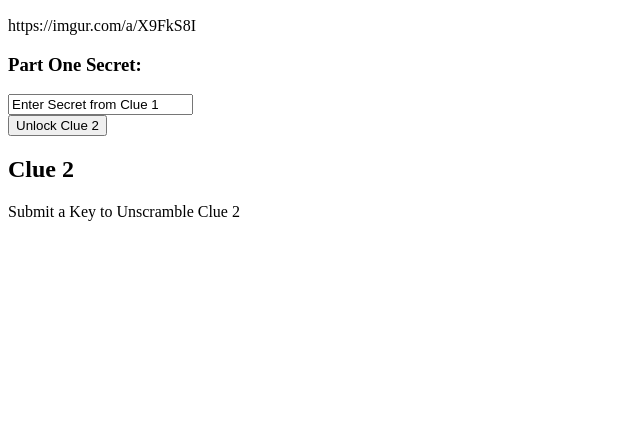
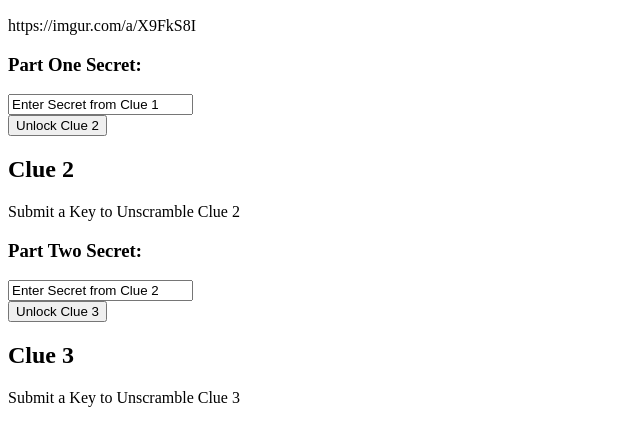
Before and after one commit to ruvane3/puzzlesep2020, a plain HTML site: page Website/index.html in a window 1280 px wide. Shown: the part 110-556 px from the top of the page, without its empty margins (0-640 px from the left). Drawn offline with Linux system fonts and the light colour scheme.

Commit message:
secret key & secret key 2

```diff
--- a/Website/index.html
+++ b/Website/index.html
@@ -6,33 +6,43 @@
 <body>
 
 <h1>Puzzle</h1>
-
-<h2>Clue 1</h2>
-
-<p>https://imgur.com/a/X9FkS8I</p>
 <script type="text/javascript">
-	function unscrambleClue2() {
+	function unscrambleClue(cipherText, secretKey, id) {
 		try {
-			var secretKey = document.getElementById('partonesecret').value;
 			var simpleCrypto = new SimpleCrypto(secretKey)
-			const cipherText = "4e6076182d7cddedc68e3edb53ee4ff54c9b01254d619bd89a7d970dba2e7917t4fF3Dl0RFfTzRU+Leyn3A==f7ac0fdf7e8e02de834f4239f5fd2082e867ae4c0e90e7ee3f994d3b4d16d075";
+			// console.log(simpleCrypto.encrypt("A dummy clue to be encrypted", secretKey));
 			const decipherText = simpleCrypto.decrypt(cipherText)
 
-			document.getElementById('clue2').innerHTML = decipherText;
+			document.getElementById(id).innerHTML = decipherText;
 		} catch(err){
-			document.getElementById('clue2').innerHTML = "INCORRECT - TRY A DIFFERENT SECRET KEY";
+			document.getElementById(id).innerHTML = "INCORRECT - TRY A DIFFERENT SECRET KEY";
 		}
-
 	}
 
 </script>
 
+<h2>Clue 1</h2>
+<p>https://imgur.com/a/X9FkS8I</p>
+
 <h3>Part One Secret:</h3>
 <input type="text" id="partonesecret" name="partonesecret" value="Enter Secret from Clue 1"><br>
-<button type="button" onclick="unscrambleClue2()">Unlock Clue 2</button>
+<button type="button"
+onclick="unscrambleClue('4e6076182d7cddedc68e3edb53ee4ff54c9b01254d619bd89a7d970dba2e7917t4fF3Dl0RFfTzRU+Leyn3A==f7ac0fdf7e8e02de834f4239f5fd2082e867ae4c0e90e7ee3f994d3b4d16d075', document.getElementById('partonesecret').value, 'clue2')">
+	Unlock Clue 2
+</button>
 
 <h2>Clue 2</h2>
 <p id="clue2">Submit a Key to Unscramble Clue 2</p>
 
+<h3>Part Two Secret:</h3>
+<input type="text" id="parttwosecret" name="parttwosecret" value="Enter Secret from Clue 2"><br>
+<button type="button"
+onclick="unscrambleClue('beca7c88b93e3a86bdd2d2e95f9bf64932798679ac7c520cb2b40285b9b810b6Rk9qi5mv1Bp2dHhE55G78WpmNjjdmeRUABnkbmZnA04=38ecd089eb44462ad3b351326f051415776da23282e3f9163f9ce18e0e94b7ba', document.getElementById('parttwosecret').value, 'clue3')">
+	Unlock Clue 3
+</button>
+
+<h2>Clue 3</h2>
+<p id="clue3">Submit a Key to Unscramble Clue 3</p>
+
 </body>
 </html>
```
